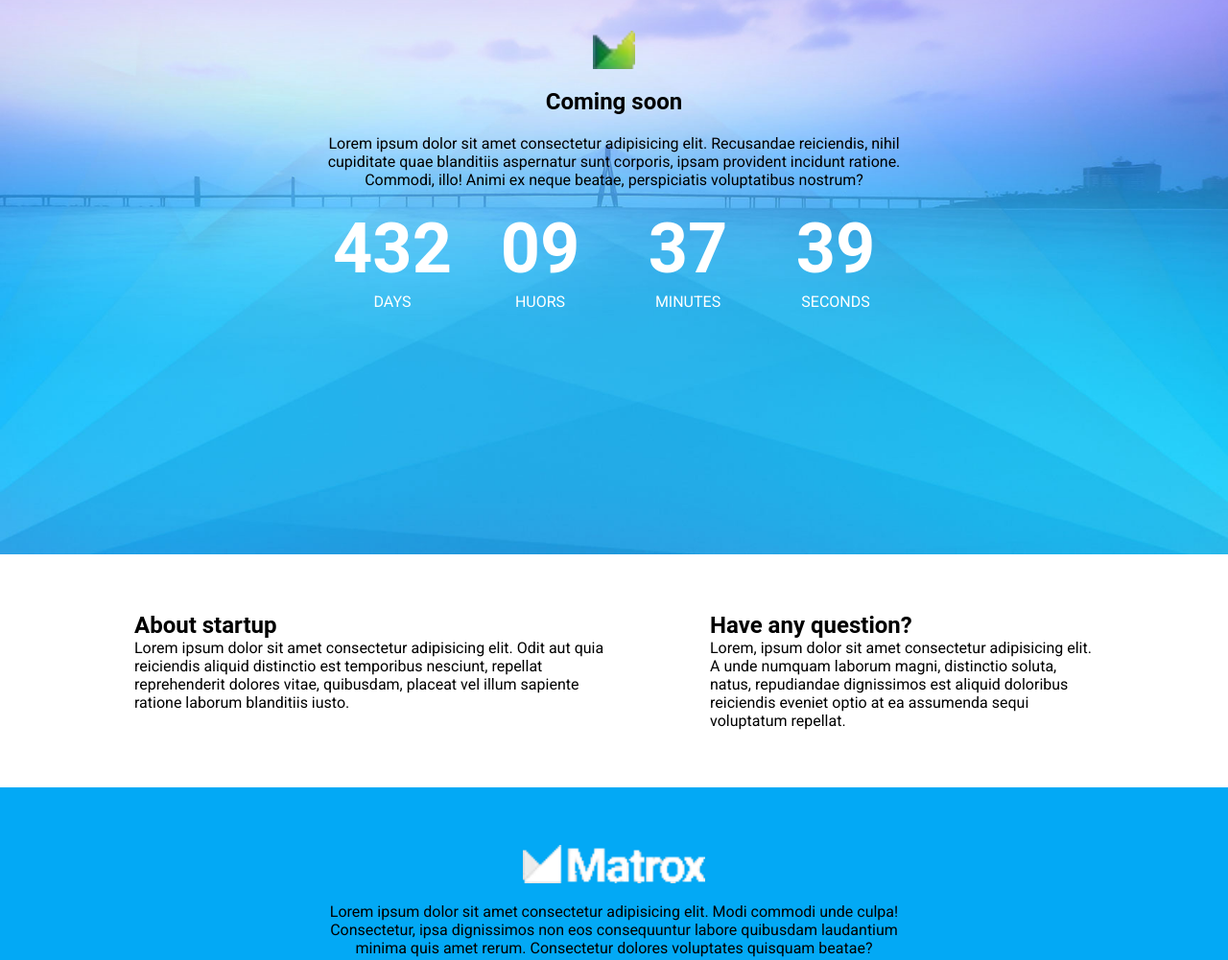
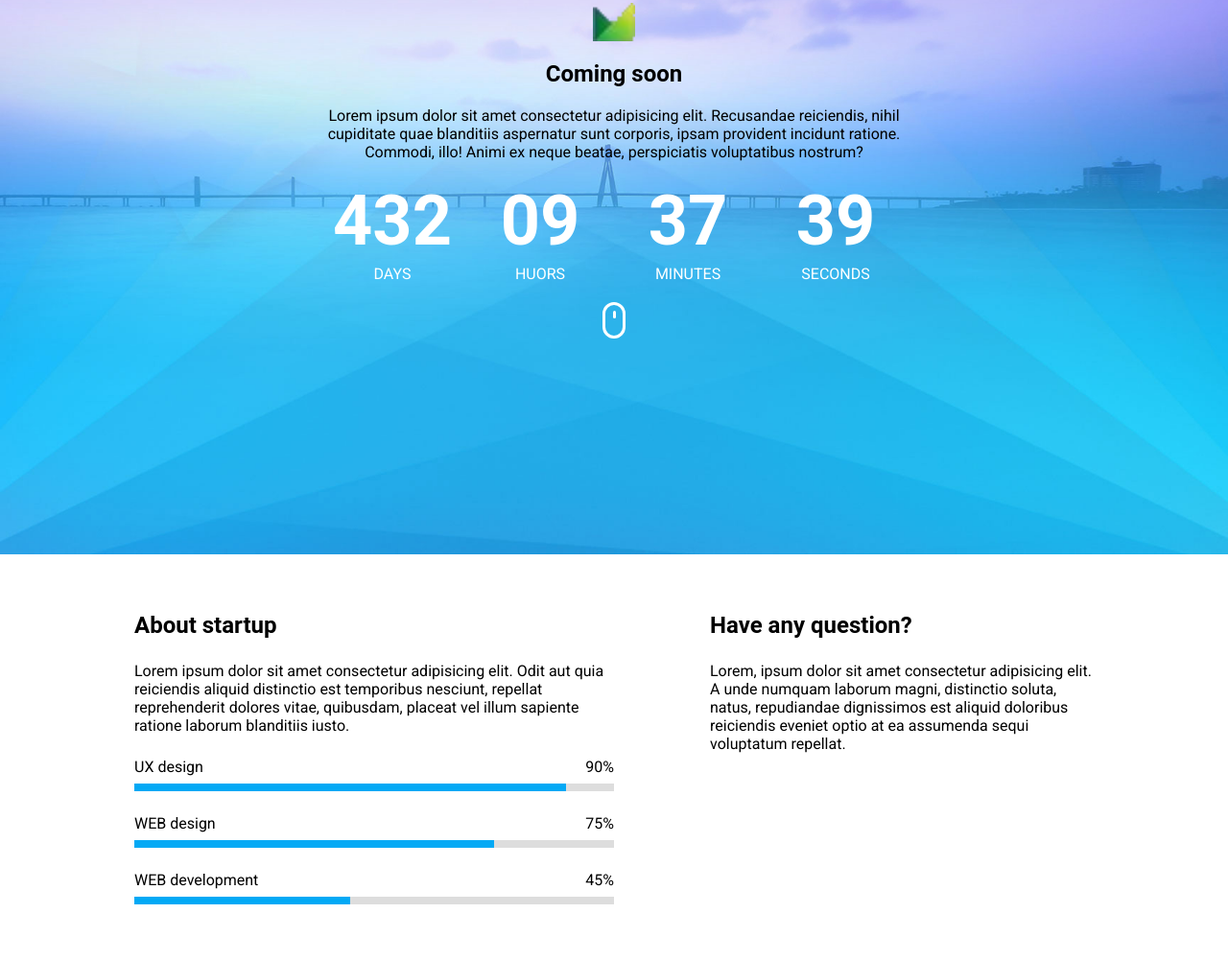
Before and after one commit to RokasIme/54-grupe-coming-soon, a website: page index.html in a window 1280 px wide. Shown: the part 222-1223 px from the top of the page at 96% size. Drawn offline with Linux system fonts and the light colour scheme; a web font is replaced by a local one.

Commit message:
Mouse #6

```diff
--- a/css/base/layout.css
+++ b/css/base/layout.css
@@ -19,8 +19,12 @@
   width: 600px;
   gap: 20px;
 }
-.container .left-column {
+.container .left-column,
+.container .right-column {
   width: 50%;
+  display: flex;
+  flex-direction: column;
+  gap: 1.5rem;
 }
 .container .right-column {
   width: 40%;
--- /dev/null
+++ b/css/components/mouse.css
@@ -0,0 +1,20 @@
+.mouse {
+  font-size: 20px;
+  width: 1.2em;
+  height: 1.9em;
+  border: 0.15em solid #fff;
+  border-radius: 0.6em;
+  align-self: center;
+}
+
+.mouse::before {
+  content: " ";
+  display: block;
+  font-size: inherit;
+  width: 0.15em;
+  height: 0.4em;
+  margin-left: 0.375em;
+  margin-top: 0.3em;
+  background-color: #fff;
+  border-radius: 0.2em;
+}
--- /dev/null
+++ b/css/components/progress-bar.css
@@ -0,0 +1,22 @@
+.progress-bar {
+  display: flex;
+  flex-direction: column;
+  gap: 0.5rem;
+}
+.progress-bar .top {
+  display: flex;
+  justify-content: space-between;
+  align-items: center;
+}
+
+.progress-bar .bottom {
+  height: 0.5rem;
+  width: 100%;
+  background-color: #ddd;
+}
+
+.progress-bar .bar {
+  height: 100%;
+  width: 90%;
+  background-color: #03a9f5;
+}
--- a/css/pages/coming-soon.css
+++ b/css/pages/coming-soon.css
@@ -1,5 +1,6 @@
 @import "../base/main.css";
 @import "../base/layout.css";
 /* Components */
+@import "../components/mouse.css";
 @import "../components/clock.css";
-/* custom */
+@import "../components/progress-bar.css"; /* custom */
--- a/index.html
+++ b/index.html
@@ -53,6 +53,7 @@
               <div class="label">Seconds</div>
             </div>
           </div>
+          <div class="mouse"></div>
         </div>
       </section>
 
@@ -66,7 +67,37 @@
               repellat reprehenderit dolores vitae, quibusdam, placeat vel illum
               sapiente ratione laborum blanditiis iusto.
             </p>
+            <div class="progress-bar">
+              <div class="top">
+                <div class="label">UX design</div>
+                <div class="value">90%</div>
+              </div>
+              <div class="bottom">
+                <div class="bar"></div>
+              </div>
+            </div>
+
+            <div class="progress-bar">
+              <div class="top">
+                <div class="label">WEB design</div>
+                <div class="value">75%</div>
+              </div>
+              <div class="bottom">
+                <div class="bar" style="width: 75%"></div>
+              </div>
+            </div>
+
+            <div class="progress-bar">
+              <div class="top">
+                <div class="label">WEB development</div>
+                <div class="value">45%</div>
+              </div>
+              <div class="bottom">
+                <div class="bar" style="width: 45%"></div>
+              </div>
+            </div>
           </div>
+
           <div class="right-column">
             <h2>Have any question?</h2>
             <p>
```
